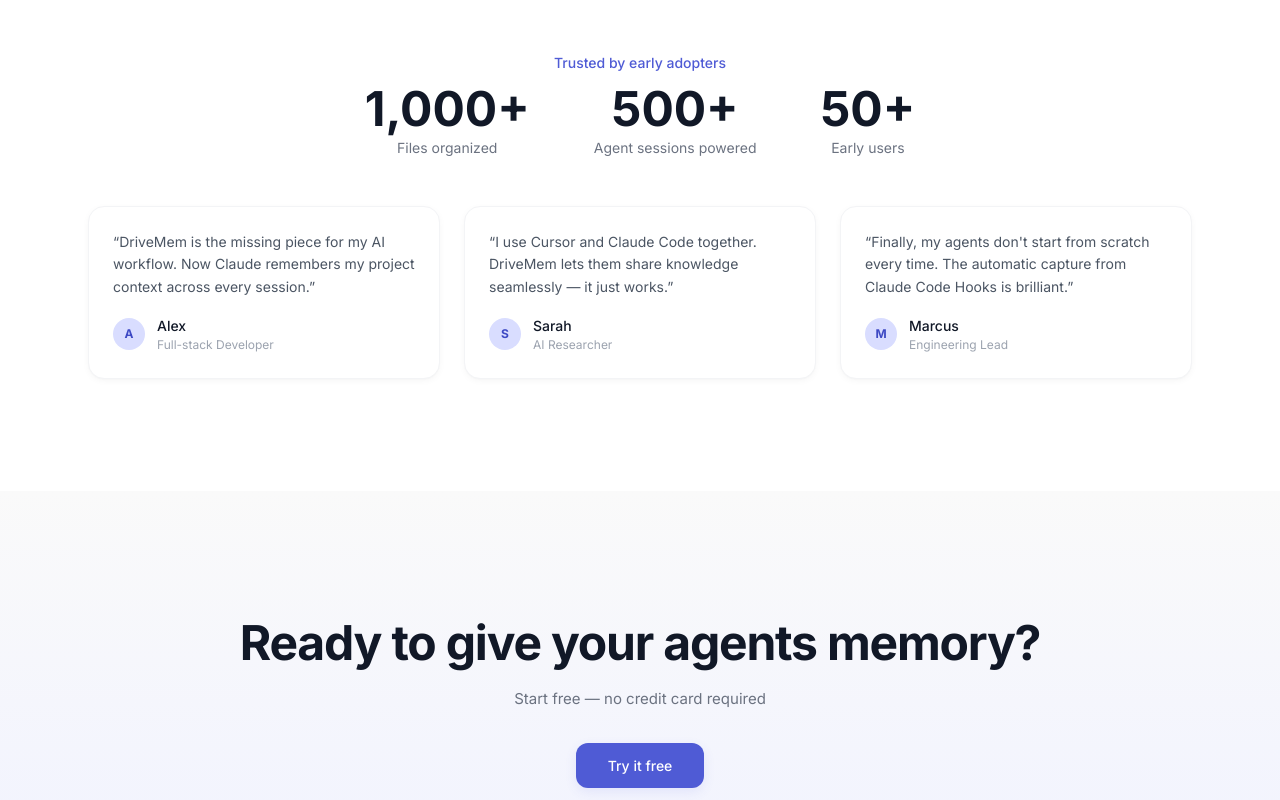
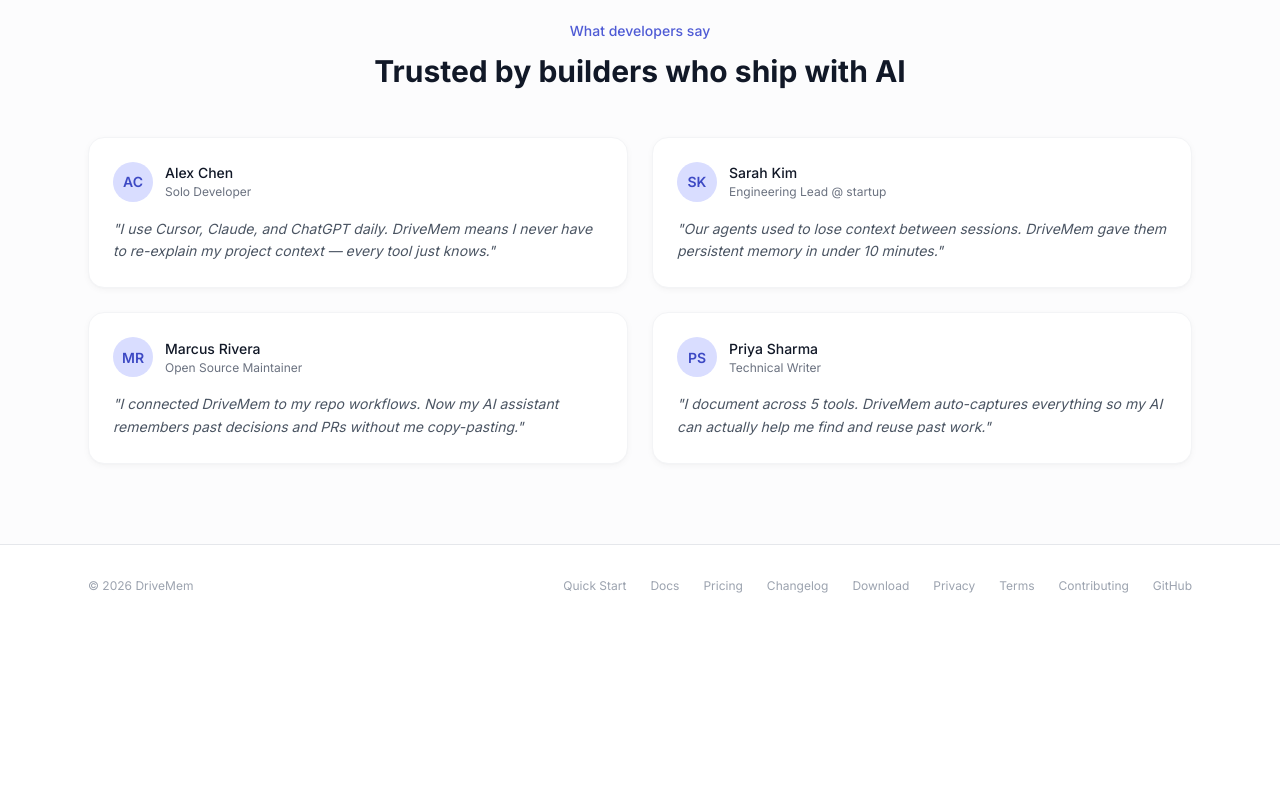
Before and after one commit to DriveMem/drivemem, a Next.js app in the folder apps/web/: page / in a window 1280 px wide. Shown: the part 4640-5440 px from the top of the page. After the commit the page ends 5267 px from the top, so only its background shows below. Built offline with nearby package versions, Linux system fonts and the light colour scheme.

Commit message:
fix: #258 remove SECOND old testimonial section (fake stats + short-name quotes)

```diff
--- a/apps/web/src/app/page.tsx
+++ b/apps/web/src/app/page.tsx
@@ -644,101 +644,6 @@ export default function LandingPage() {
       </section>
 
 
-      {/* ===== Social Proof / Testimonials ===== */}
-      <section className="py-20 md:py-28 bg-white">
-        <div className="max-w-6xl mx-auto px-6">
-          <FadeIn>
-            <div className="text-center mb-6">
-              <p className="text-sm font-medium text-brand-500 mb-3">Trusted by early adopters</p>
-              <div className="flex items-center justify-center gap-10 md:gap-16 mb-12">
-                <div className="text-center">
-                  <p className="text-4xl md:text-5xl font-bold text-gray-900">1,000+</p>
-                  <p className="text-sm text-gray-500 mt-1">Files organized</p>
-                </div>
-                <div className="text-center">
-                  <p className="text-4xl md:text-5xl font-bold text-gray-900">500+</p>
-                  <p className="text-sm text-gray-500 mt-1">Agent sessions powered</p>
-                </div>
-                <div className="text-center">
-                  <p className="text-4xl md:text-5xl font-bold text-gray-900">50+</p>
-                  <p className="text-sm text-gray-500 mt-1">Early users</p>
-                </div>
-              </div>
-            </div>
-          </FadeIn>
-
-          <div className="grid md:grid-cols-3 gap-6">
-            <FadeIn delay={0}>
-              <div className="rounded-2xl border border-gray-100 bg-white p-6 shadow-soft">
-                <p className="text-gray-600 text-sm leading-relaxed mb-4">
-                  &ldquo;DriveMem is the missing piece for my AI workflow. Now Claude remembers my project context across every session.&rdquo;
-                </p>
-                <div className="flex items-center gap-3">
-                  <div className="w-8 h-8 rounded-full bg-brand-100 flex items-center justify-center text-brand-600 text-xs font-bold">A</div>
-                  <div>
-                    <p className="text-sm font-medium text-gray-900">Alex</p>
-                    <p className="text-xs text-gray-400">Full-stack Developer</p>
-                  </div>
-                </div>
-              </div>
-            </FadeIn>
-            <FadeIn delay={100}>
-              <div className="rounded-2xl border border-gray-100 bg-white p-6 shadow-soft">
-                <p className="text-gray-600 text-sm leading-relaxed mb-4">
-                  &ldquo;I use Cursor and Claude Code together. DriveMem lets them share knowledge seamlessly — it just works.&rdquo;
-                </p>
-                <div className="flex items-center gap-3">
-                  <div className="w-8 h-8 rounded-full bg-brand-100 flex items-center justify-center text-brand-600 text-xs font-bold">S</div>
-                  <div>
-                    <p className="text-sm font-medium text-gray-900">Sarah</p>
-                    <p className="text-xs text-gray-400">AI Researcher</p>
-                  </div>
-                </div>
-              </div>
-            </FadeIn>
-            <FadeIn delay={200}>
-              <div className="rounded-2xl border border-gray-100 bg-white p-6 shadow-soft">
-                <p className="text-gray-600 text-sm leading-relaxed mb-4">
-                  &ldquo;Finally, my agents don&apos;t start from scratch every time. The automatic capture from Claude Code Hooks is brilliant.&rdquo;
-                </p>
-                <div className="flex items-center gap-3">
-                  <div className="w-8 h-8 rounded-full bg-brand-100 flex items-center justify-center text-brand-600 text-xs font-bold">M</div>
-                  <div>
-                    <p className="text-sm font-medium text-gray-900">Marcus</p>
-                    <p className="text-xs text-gray-400">Engineering Lead</p>
-                  </div>
-                </div>
-              </div>
-            </FadeIn>
-          </div>
-        </div>
-      </section>
-
-      {/* ===== Final CTA ===== */}
-      <section
-        className="py-24 md:py-32"
-        style={{
-          background: "linear-gradient(180deg, #FAFAFA 0%, #F0F2FF 100%)",
-        }}
-      >
-        <div className="max-w-4xl mx-auto px-6 text-center">
-          <FadeIn>
-            <h2 className="text-3xl md:text-4xl lg:text-5xl font-bold tracking-tight text-gray-900 mb-5">
-              Ready to give your agents memory?
-            </h2>
-            <p className="text-gray-500 text-body mb-8 max-w-md mx-auto">
-              Start free — no credit card required
-            </p>
-            <Link
-              href="/signup"
-              onClick={() => trackEvent("signup_click", { source: "bottom_cta" })}
-              className="inline-flex px-8 py-3 bg-brand-500 text-white rounded-lg text-sm font-medium hover:bg-brand-600 transition-colors shadow-brand-md hover:shadow-brand-lg"
-            >
-              Try it free
-            </Link>
-          </FadeIn>
-        </div>
-      </section>
 
       {/* ===== Testimonials ===== */}
       <section className="py-20 bg-gray-50/50">
```
